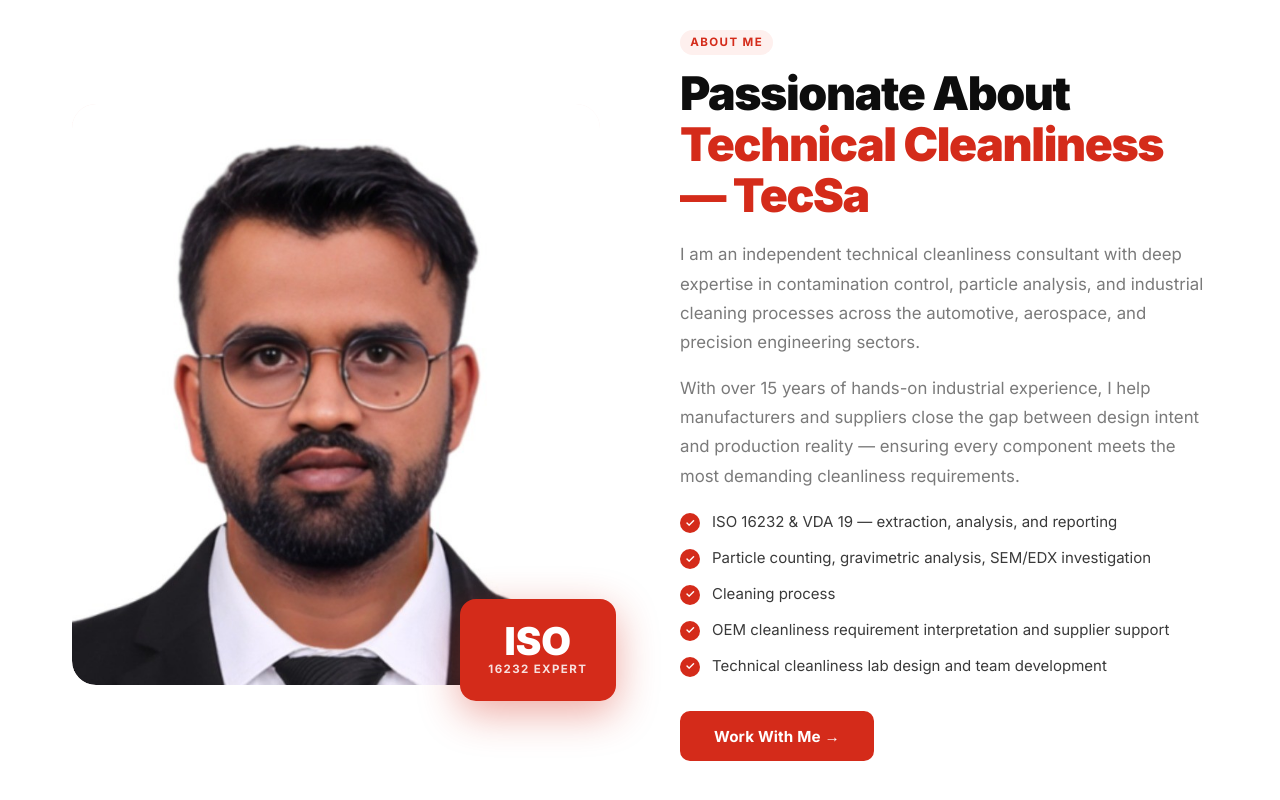
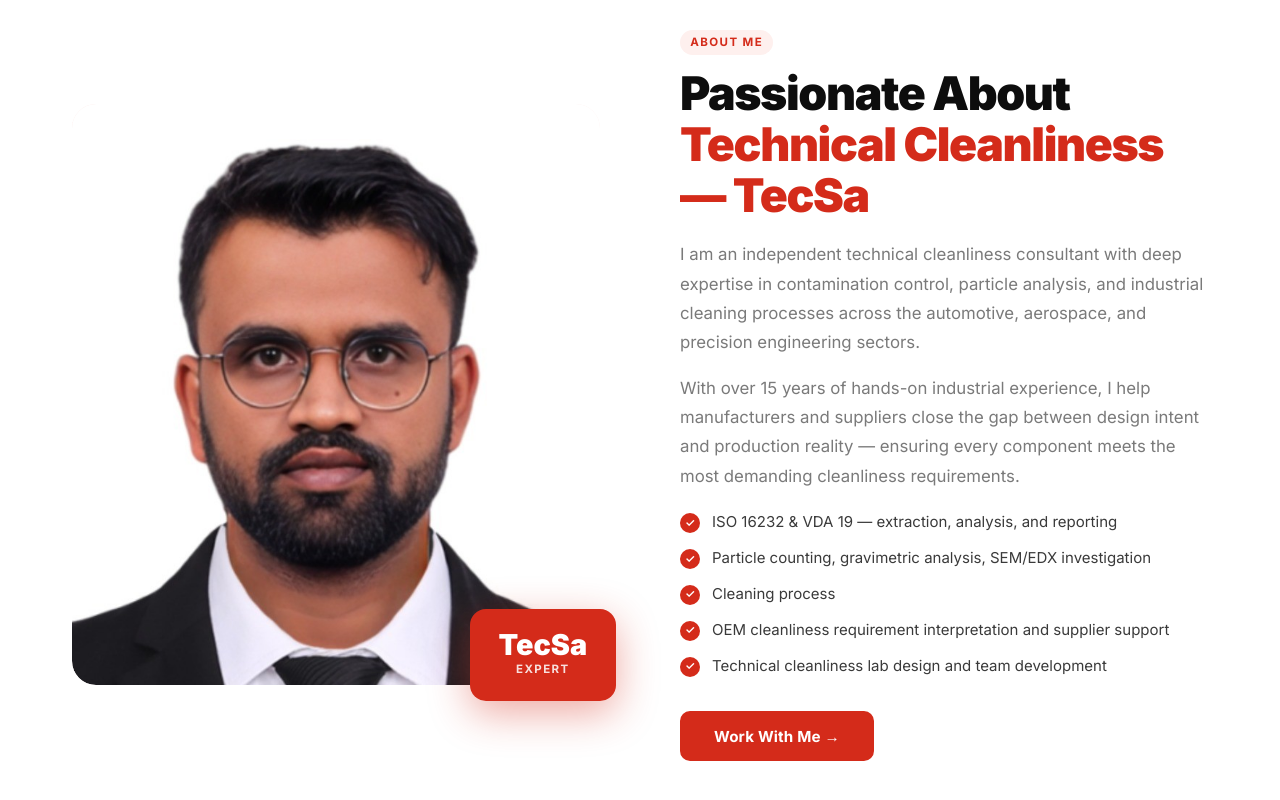
Before and after one commit to Ezhil1K/E-TecSa-K, a React (Vite) app: page /#/ in a window 1280 px wide. Shown: the part 1842-2642 px from the top of the page. Built offline with nearby package versions, Linux system fonts and the light colour scheme.

Commit message:
Update accent badge to TecSa Expert

```diff
--- a/src/components/About.jsx
+++ b/src/components/About.jsx
@@ -23,8 +23,8 @@ export default function About() {
               <img src="/EK.jpg" alt="EK — Technical Cleanliness Expert" className={styles.photo} />
             </div>
             <div className={styles.accent}>
-              <div className={styles.accentNum}>ISO</div>
-              <div className={styles.accentLabel}>16232 Expert</div>
+              <div className={styles.accentNum}>TecSa</div>
+              <div className={styles.accentLabel}>Expert</div>
             </div>
           </div>
 
--- a/src/components/About.module.css
+++ b/src/components/About.module.css
@@ -41,7 +41,7 @@
   box-shadow: 0 12px 40px rgba(212,43,26,.4);
   text-align: center;
 }
-.accentNum   { font-size: 2.4rem; font-weight: 900; line-height: 1; }
+.accentNum   { font-size: 1.8rem; font-weight: 900; line-height: 1; }
 .accentLabel {
   font-size: .72rem; font-weight: 700;
   text-transform: uppercase; letter-spacing: .12em; opacity: .85;
```
